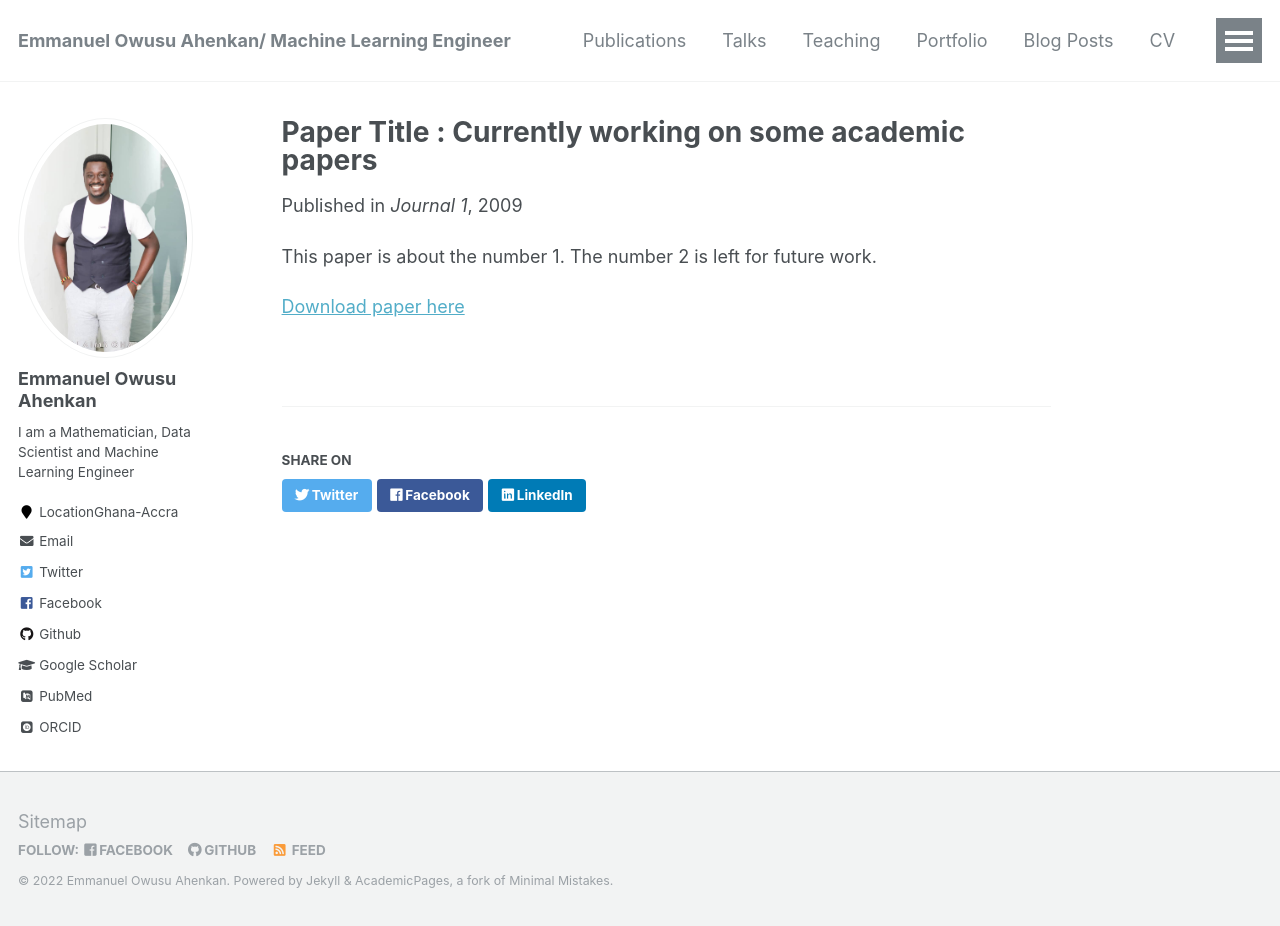
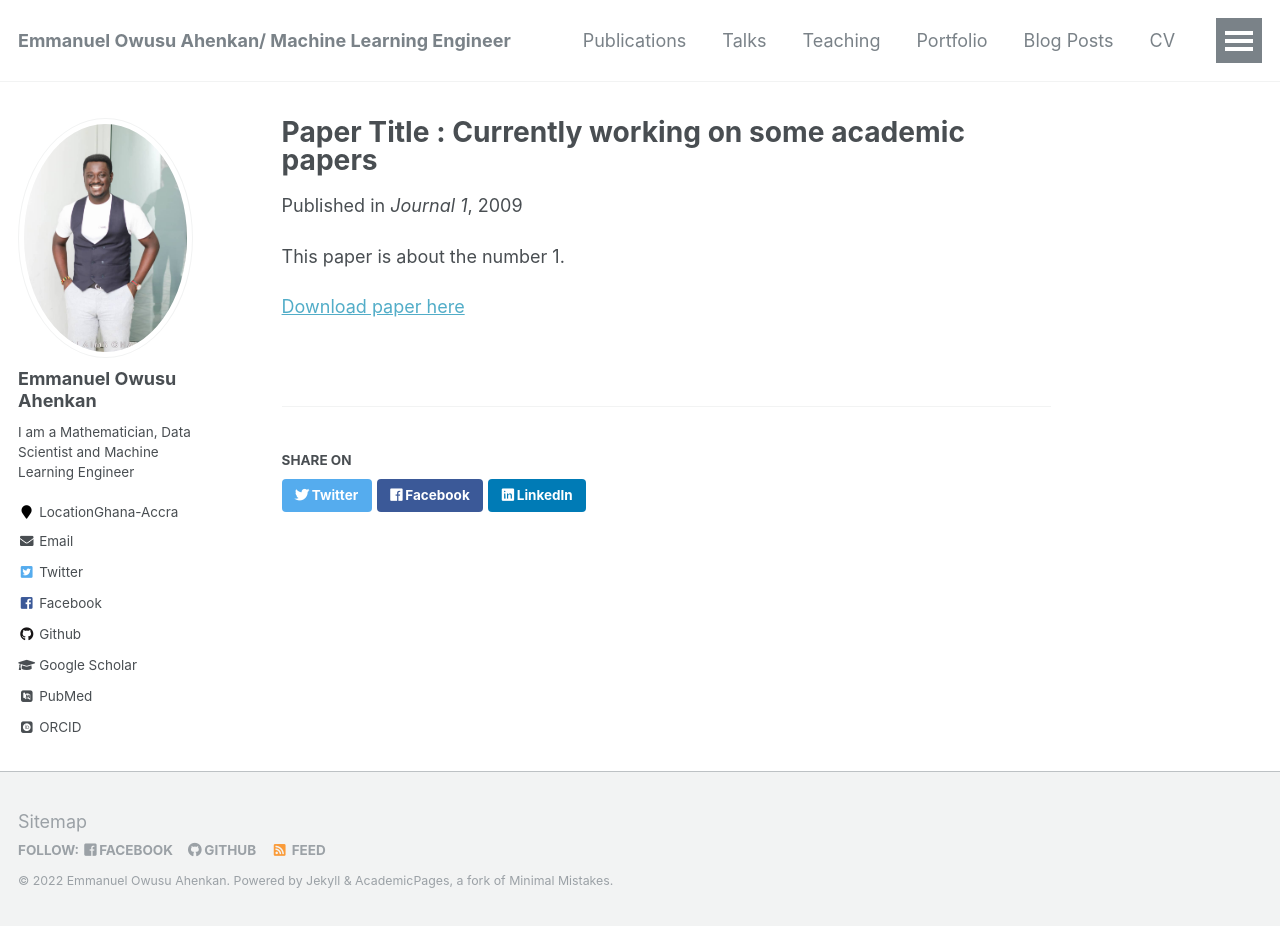
Before and after one commit to EmmanuelOwusu/EmmanuelOwusu.github.io, a Jekyll site: the page built from _publications/2009-10-01-paper-title-number-1.md, in a window 1280 px wide and 926 px high. Built offline with Jekyll 4.4.1, drawn with Linux system fonts in a browser that asks for light colours; some web fonts are replaced.

Commit message:
Update 2009-10-01-paper-title-number-1.md

```diff
--- a/_publications/2009-10-01-paper-title-number-1.md
+++ b/_publications/2009-10-01-paper-title-number-1.md
@@ -9,6 +9,5 @@ paperurl: 'http://academicpages.github.io/files/paper1.pdf'
 # citation: 'Your Name, You. (2009). &quot;Paper Title Number 1.&quot; <i>Journal 1</i>. 1(1).'
 ---
 This paper is about the number 1.
-The number 2 is left for future work.
 
 [Download paper here](http://academicpages.github.io/files/paper1.pdf)
```
